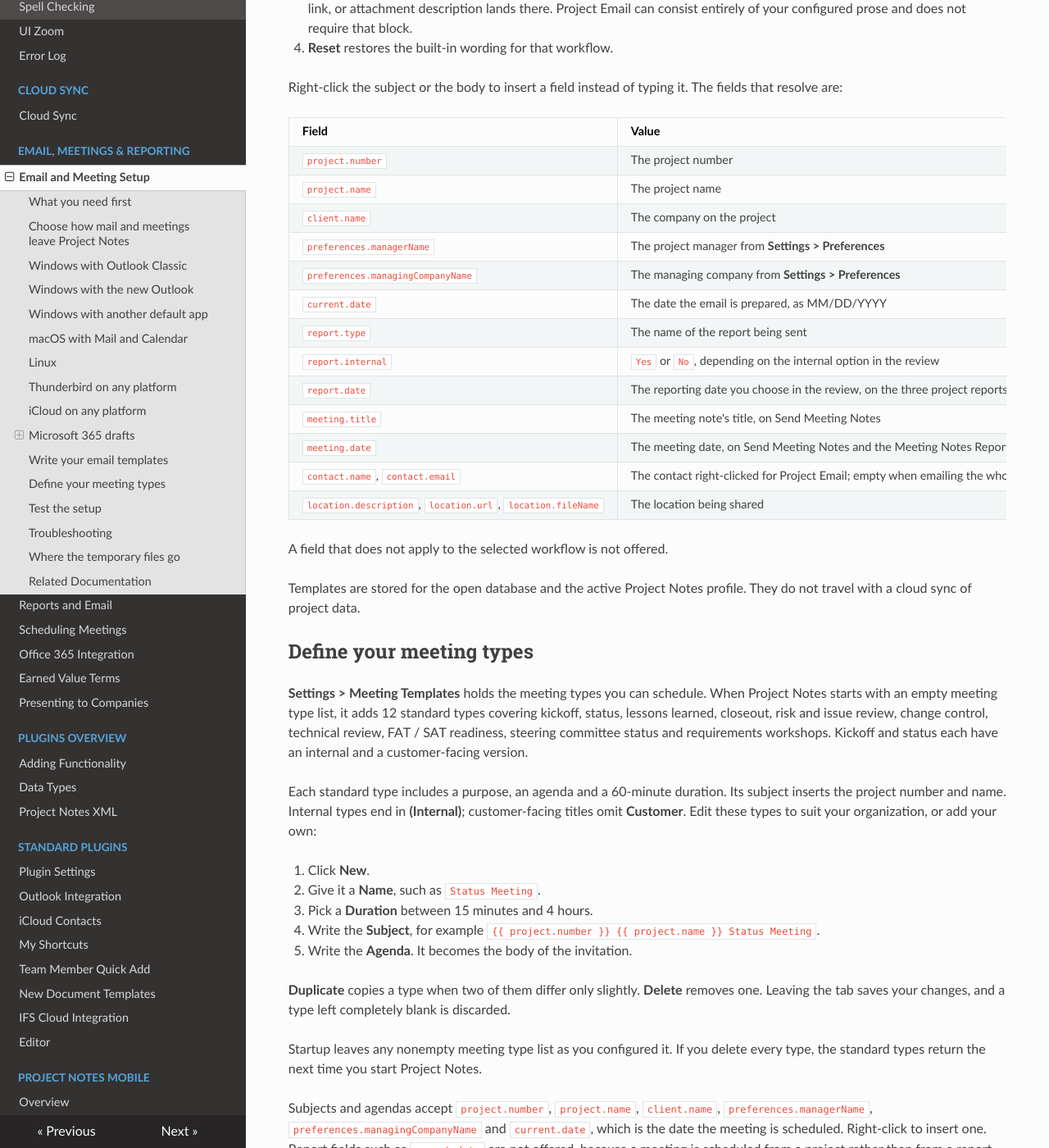
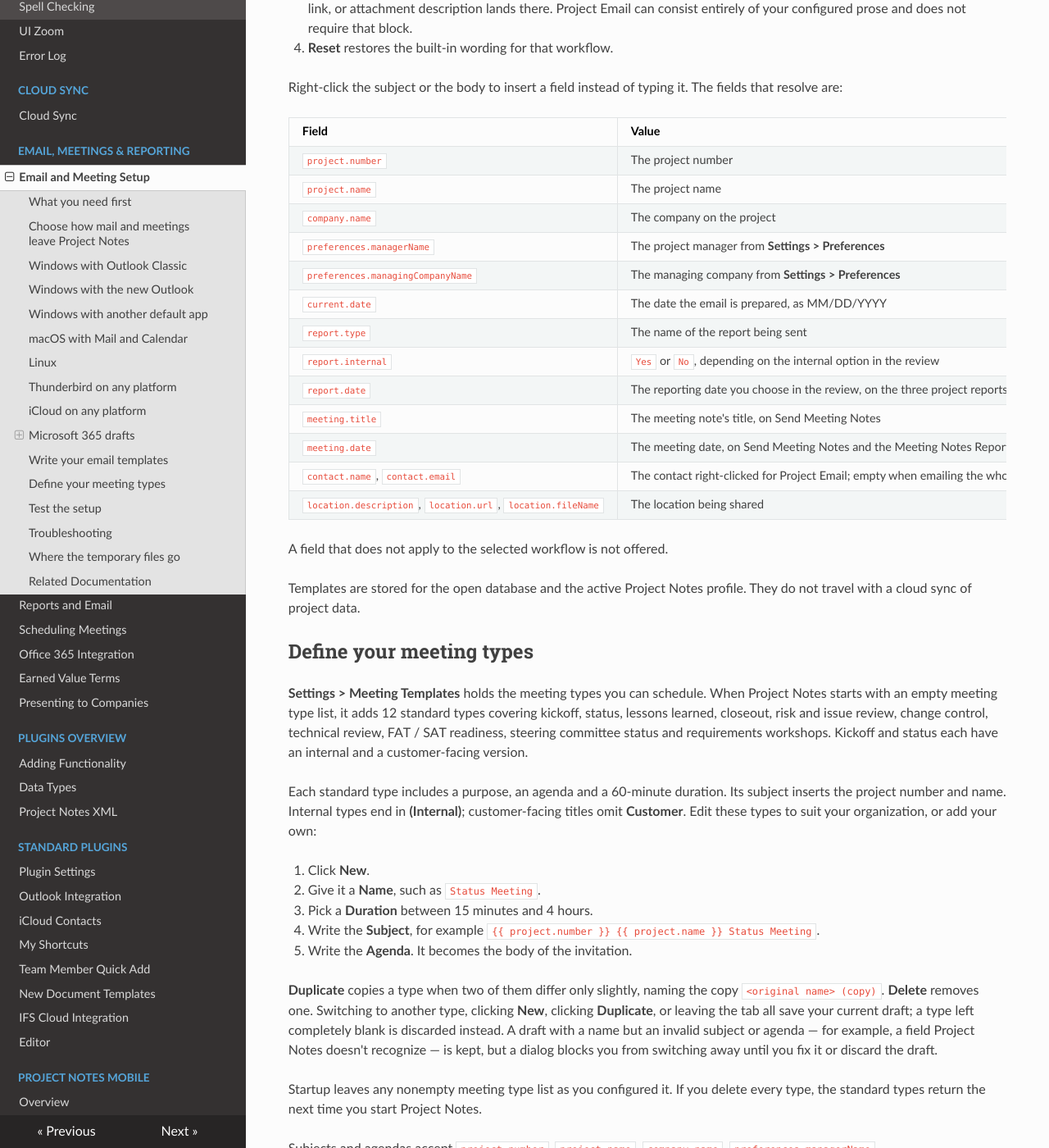
Before and after one commit to kestermckinney/ProjectNotes, an MkDocs documentation site: the page built from docs/InterfaceOverview/EmailAndMeetingSetup.md, in a window 1280 px wide and 1400 px high, scrolled down 4761 px. Shown: the whole window at 82% size. Built offline with MkDocs 1.6.1, drawn with Linux system fonts in a browser that asks for light colours; nearby versions of some CDN libraries; some of the changed text lies outside the part shown.

Commit message:
Document email/meeting/contact-sync behaviors found missing in audit
Audited actual email-sending, meeting-scheduling, and contact-sync
code against docs and fixed what was wrong or missing:

- EmailAndMeetingSetup.md: the template field table and meeting-type
  variable list still said `client.name`; the real, resolvable field
  is `company.name`. Also document the validation gate that blocks
  switching/New/Duplicate on an invalid meeting-type draft, the
  Duplicate "(copy)" name suffix, and a Thunderbird staged-file
  troubleshooting row.
- Preferences.md: fixed the duplicate-company review step, which
  described buttons ("Use Selected Company"/"Keep as a Separate
  Company") that don't exist in the dialog -- the real controls are
  "Use This Company" (either side) and "Use Both". Added the
  branch/location company-matching heuristic, Full Contact Export's
  Ignore/retry actions, mid-sync account-change cancellation,
  corrupted-state-file pause, and incremental-sync auto-recovery.
  Merged the "Track meeting attendance" bullet into the organizer-
  exclusion bullet it was just restating.
- ScheduleMeeting.md: documented the organizer-address fallback when
  the project manager has no email, that meetings never carry
  attachments, and three error states (template render failure, an
  in-progress handoff, and stale project data) with a new
  Troubleshooting section.
- ReportsAndEmail.md: documented the internal-report recipient safety
  warnings (missing managing company / recipients outside it) and the
  pre-handoff "source data changed" revalidation check.
- iCloudContacts.md: fixed a real contradiction -- it told readers to
  pick "MacOS Email and Calendar" and then enter an Apple Account and
  app-specific password, but that integration choice uses the native
  Mac Contacts backend with no credentials. The password flow is
  actually the separate "iCloud" choice. Rewrote to describe iCloud
  correctly and point macOS readers at the native option as an
  alternative.

Not documented, since neither is reachable through any UI today
(flagging for engineering rather than writing docs for a control that
doesn't exist): RecipientAudienceResolver's CompanyFilter variants
beyond "All", and RecipientSelectionModel::excludedRecipients().

Co-Authored-By: Claude Sonnet 5 <noreply@anthropic.com>

```diff
--- a/docs/InterfaceOverview/EmailAndMeetingSetup.md
+++ b/docs/InterfaceOverview/EmailAndMeetingSetup.md
@@ -154,7 +154,7 @@ Right-click the subject or the body to insert a field instead of typing it. The
 | :--- | :--- |
 | `project.number` | The project number |
 | `project.name` | The project name |
-| `client.name` | The company on the project |
+| `company.name` | The company on the project |
 | `preferences.managerName` | The project manager from **Settings > Preferences** |
 | `preferences.managingCompanyName` | The managing company from **Settings > Preferences** |
 | `current.date` | The date the email is prepared, as MM/DD/YYYY |
@@ -182,11 +182,11 @@ Each standard type includes a purpose, an agenda and a 60-minute duration. Its s
 4. Write the **Subject**, for example `{{ project.number }} {{ project.name }} Status Meeting`.
 5. Write the **Agenda**. It becomes the body of the invitation.
 
-**Duplicate** copies a type when two of them differ only slightly. **Delete** removes one. Leaving the tab saves your changes, and a type left completely blank is discarded.
+**Duplicate** copies a type when two of them differ only slightly, naming the copy `<original name> (copy)`. **Delete** removes one. Switching to another type, clicking **New**, clicking **Duplicate**, or leaving the tab all save your current draft; a type left completely blank is discarded instead. A draft with a name but an invalid subject or agenda — for example, a field Project Notes doesn't recognize — is kept, but a dialog blocks you from switching away until you fix it or discard the draft.
 
 Startup leaves any nonempty meeting type list as you configured it. If you delete every type, the standard types return the next time you start Project Notes.
 
-Subjects and agendas accept `project.number`, `project.name`, `client.name`, `preferences.managerName`, `preferences.managingCompanyName` and `current.date`, which is the date the meeting is scheduled. Right-click to insert one. Report fields such as `report.date` are not offered, because a meeting is scheduled from a project rather than from a report.
+Subjects and agendas accept `project.number`, `project.name`, `company.name`, `preferences.managerName`, `preferences.managingCompanyName` and `current.date`, which is the date the meeting is scheduled. Right-click to insert one. Report fields such as `report.date` are not offered, because a meeting is scheduled from a project rather than from a report.
 
 Meeting types live in the open database, next to the email templates.
 
@@ -216,6 +216,7 @@ Run one of each before you rely on it.
 | No contacts sync under MacOS Email and Calendar | Open **System Settings > Privacy & Security > Contacts** and give Project Notes access, then try **Test Connection** again. |
 | Mail opens without the attachment | Keep Project Notes open until the draft has saved its attachments. If your mail client cannot import the native sharing items, try **Default Application**. |
 | Thunderbird does not start | The **Thunderbird executable** value is wrong. Try the bare command `thunderbird`, a full path, or `flatpak run org.mozilla.Thunderbird`. |
+| Thunderbird reports a missing draft or attachment path | Project Notes closed before Thunderbird finished reading the staged files. Start the draft again and leave Project Notes open until Thunderbird has them. |
 | An attachment is missing after you reopen a draft | Staged files are removed when Project Notes closes. Send or save the draft before you quit. |
 
 ## Where the temporary files go
```
Also changed, not shown: docs/InterfaceOverview/Preferences.md (+6 -3 lines), docs/InterfaceOverview/ReportsAndEmail.md (+4 -0 lines), docs/InterfaceOverview/ScheduleMeeting.md (+10 -2 lines), docs/StandardPlugins/iCloudContacts.md (+3 -1 lines).
